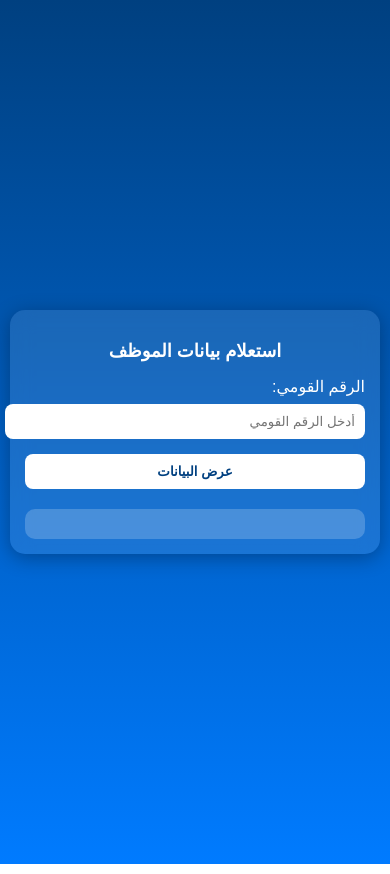
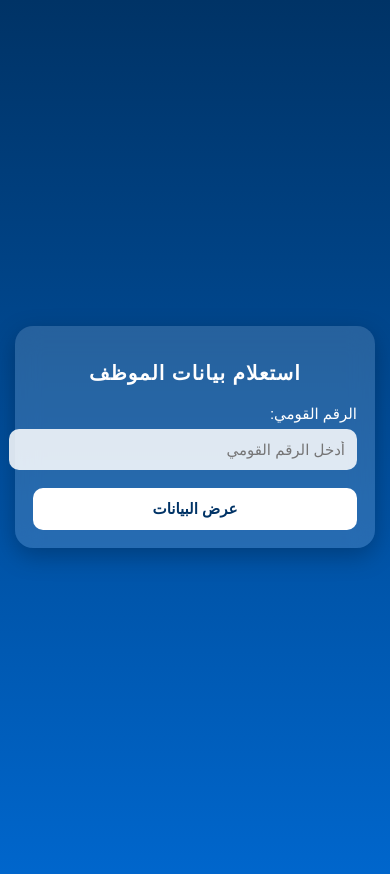
Before and after one commit to itsystems02-rgb/IT-IS, a plain HTML site: page index.html in a window 390 px wide. Drawn offline with Linux system fonts and the light colour scheme.

Commit message:
Update index.html

```diff
--- a/index.html
+++ b/index.html
@@ -4,116 +4,155 @@
   <meta charset="UTF-8" />
   <meta name="viewport" content="width=device-width, initial-scale=1.0" />
   <title>استعلام رواتب الموظفين</title>
+
   <style>
     body {
       font-family: "Cairo", sans-serif;
-      background: linear-gradient(180deg, #004080, #007bff);
+      background: linear-gradient(180deg, #003366, #0066cc);
       color: #fff;
       display: flex;
       justify-content: center;
       align-items: center;
-      height: 100vh;
+      min-height: 100vh;
       margin: 0;
-      padding: 10px;
+      padding: 15px;
     }
 
     .container {
-      background: rgba(255, 255, 255, 0.1);
-      padding: 20px;
-      border-radius: 15px;
-      box-shadow: 0 4px 20px rgba(0, 0, 0, 0.3);
+      background: rgba(255, 255, 255, 0.15);
+      padding: 25px;
+      border-radius: 20px;
       width: 100%;
-      max-width: 450px;
-      backdrop-filter: blur(10px);
+      max-width: 430px;
+      backdrop-filter: blur(12px);
+      box-shadow: 0 8px 25px rgba(0, 0, 0, 0.25);
+      animation: fadeIn 0.5s ease;
+    }
+
+    @keyframes fadeIn {
+      from { opacity: 0; transform: translateY(10px); }
+      to { opacity: 1; transform: translateY(0); }
     }
 
     h2 {
       text-align: center;
-      margin-bottom: 15px;
-      color: #fff;
+      margin-bottom: 20px;
+      font-size: 22px;
+      letter-spacing: 1px;
     }
 
     label {
+      font-size: 15px;
+      margin-bottom: 6px;
       display: block;
-      margin-bottom: 8px;
-      color: #fff;
     }
 
     input {
       width: 100%;
-      padding: 10px;
-      margin-bottom: 15px;
+      padding: 12px;
+      border-radius: 10px;
       border: none;
-      border-radius: 8px;
+      margin-bottom: 18px;
+      font-size: 16px;
       outline: none;
+      background: rgba(255, 255, 255, 0.85);
     }
 
     button {
       width: 100%;
-      background-color: #fff;
-      color: #004080;
+      padding: 12px;
+      background: #fff;
+      color: #003366;
+      font-size: 16px;
+      font-weight: bold;
+      border-radius: 10px;
       border: none;
-      padding: 12px;
-      border-radius: 8px;
-      font-weight: bold;
       cursor: pointer;
       transition: 0.3s;
     }
 
     button:hover {
-      background-color: #f0f0f0;
-      transform: scale(1.02);
+      background: #e6e6e6;
+      transform: scale(1.03);
     }
 
     .result {
       margin-top: 20px;
-      background: rgba(255, 255, 255, 0.2);
       padding: 15px;
-      border-radius: 10px;
+      background: rgba(0, 0, 0, 0.25);
+      border-radius: 12px;
       font-size: 15px;
-      color: #fff;
-      overflow-x: auto;
+      display: none;
     }
 
     .result p {
-      margin: 5px 0;
+      margin: 6px 0;
+      border-bottom: 1px solid rgba(255,255,255,0.15);
+      padding-bottom: 4px;
     }
 
-    @media (max-width: 600px) {
+    /* Loader */
+    .loader {
+      border: 4px solid rgba(255,255,255,0.3);
+      border-top: 4px solid #fff;
+      border-radius: 50%;
+      width: 35px;
+      height: 35px;
+      margin: 10px auto;
+      animation: spin 0.8s linear infinite;
+    }
+
+    @keyframes spin {
+      0% { transform: rotate(0deg); }
+      100% { transform: rotate(360deg); }
+    }
+
+    /* تحسين الموبايل */
+    @media (max-width: 480px) {
       .container {
-        padding: 15px;
+        padding: 18px;
+        border-radius: 18px;
       }
       h2 {
-        font-size: 18px;
+        font-size: 20px;
       }
-      button {
-        padding: 10px;
+      button, input {
+        font-size: 15px;
+      }
+      .result {
+        font-size: 14px;
       }
     }
   </style>
 </head>
+
 <body>
   <div class="container">
     <h2>استعلام بيانات الموظف</h2>
+
     <label for="national_id">الرقم القومي:</label>
-    <input type="text" id="national_id" placeholder="أدخل الرقم القومي" />
+    <input type="text" id="national_id" placeholder="أدخل الرقم القومي">
+
     <button onclick="fetchData()">عرض البيانات</button>
+
     <div id="result" class="result"></div>
   </div>
 
 <script>
-    const APP_SCRIPT_URL = "https://script.google.com/macros/s/AKfycbwDm_oObx55eC-Wk3l1VLgAsm0eQZ9YDLGU0cjJnwvzzu3sptN6V4CFcavYaho8e8nBYA/exec";
+const APP_SCRIPT_URL = "YOUR_GOOGLE_SCRIPT_URL_HERE";
 
 async function fetchData() {
   const nationalId = document.getElementById("national_id").value.trim();
   const resultDiv = document.getElementById("result");
 
   if (!nationalId) {
+    resultDiv.style.display = "block";
     resultDiv.innerHTML = "<p>من فضلك أدخل الرقم القومي</p>";
     return;
   }
 
-      resultDiv.innerHTML = "<p>جارٍ تحميل البيانات...</p>";
+  resultDiv.style.display = "block";
+  resultDiv.innerHTML = '<div class="loader"></div><p style="text-align:center;">جارٍ تحميل البيانات...</p>';
 
   try {
     const response = await fetch(`${APP_SCRIPT_URL}?national_id=${nationalId}`);
@@ -146,5 +185,6 @@
   }
 }
 </script>
+
 </body>
 </html>
```
Lines whose indentation alone changed are shown as unchanged.
